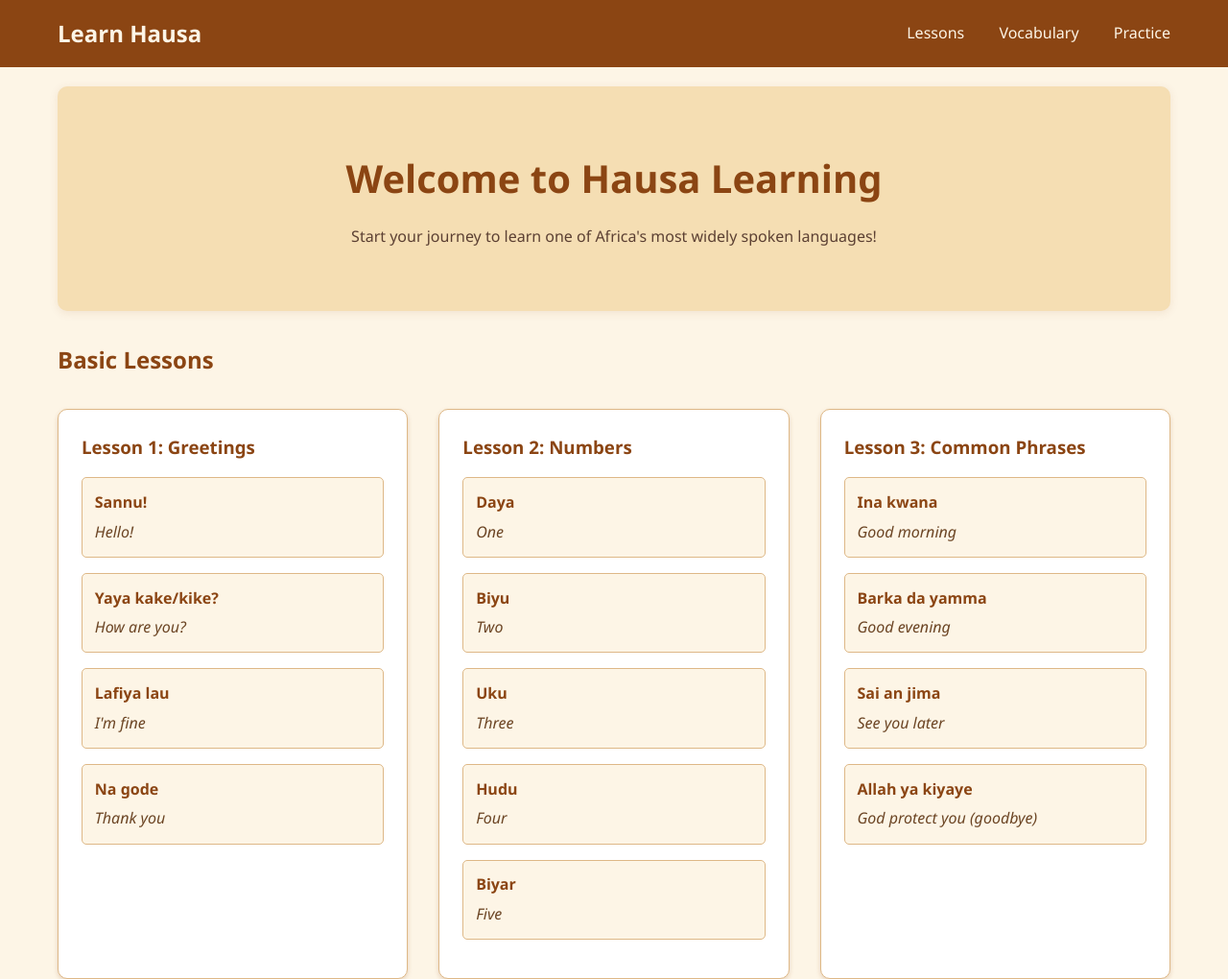
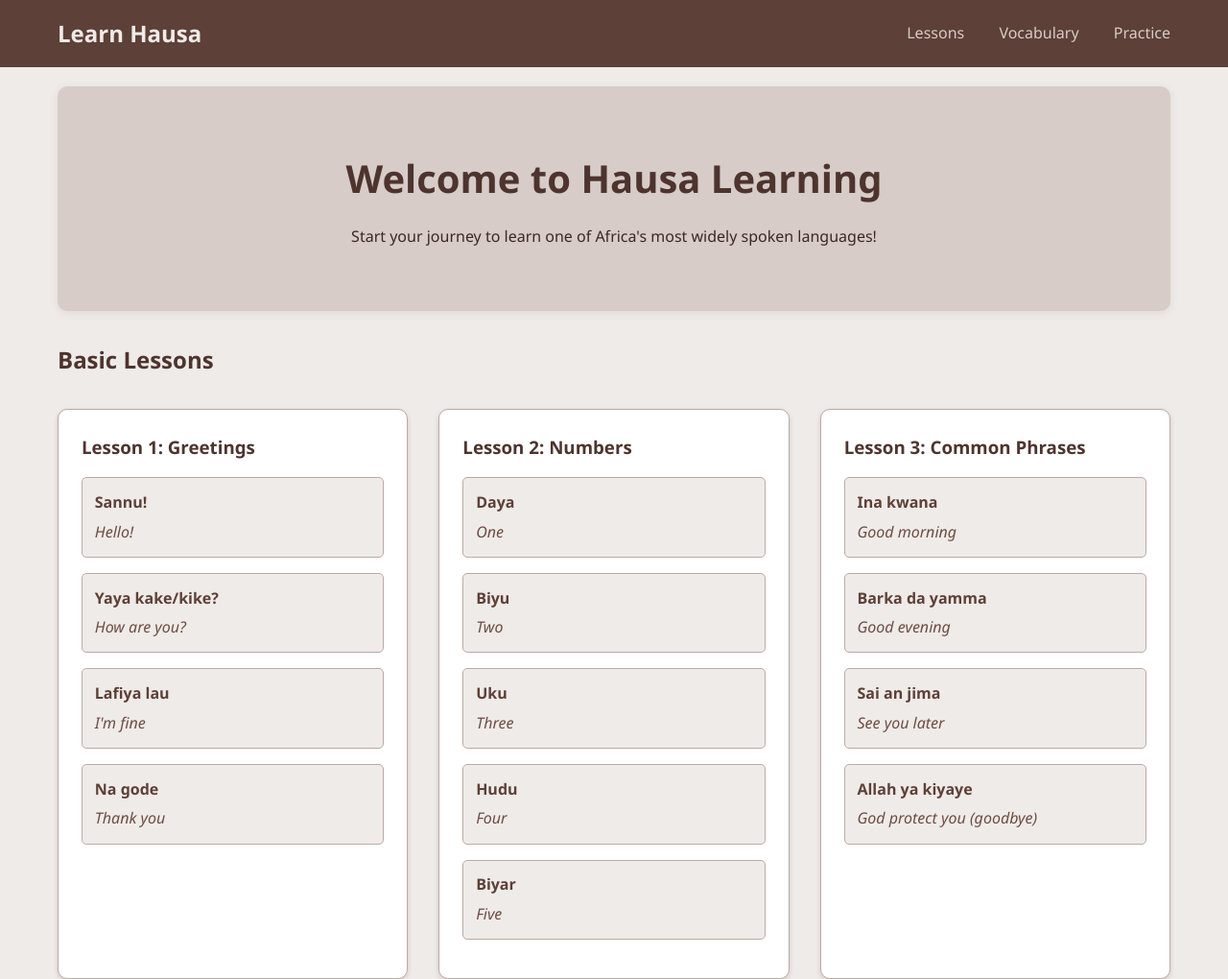
Before and after one commit to mohammadmc-141/hausa-learning, a plain HTML site: page index.html in a window 1280 px wide. Shown: the top 1020 px of the page at 96% size. Drawn offline with Linux system fonts and the light colour scheme.

Commit message:
Updated to new brown color scheme with Material Design colors

```diff
--- a/styles.css
+++ b/styles.css
@@ -7,13 +7,13 @@
 body {
     font-family: 'Segoe UI', Tahoma, Geneva, Verdana, sans-serif;
     line-height: 1.6;
-    color: #4A3728;
-    background-color: #FDF5E6;
+    color: #3E2723;
+    background-color: #EFEBE9;
 }
 
 header {
-    background-color: #8B4513;
-    color: #FDF5E6;
+    background-color: #5D4037;
+    color: #EFEBE9;
     padding: 1rem 0;
     position: sticky;
     top: 0;
@@ -30,14 +30,14 @@ nav {
 }
 
 .nav-links a {
-    color: #FDF5E6;
+    color: #D7CCC8;
     text-decoration: none;
     margin-left: 2rem;
     transition: color 0.3s;
 }
 
 .nav-links a:hover {
-    color: #DEB887;
+    color: #BCAAA4;
 }
 
 main {
@@ -49,20 +49,20 @@ main {
 .hero {
     text-align: center;
     padding: 4rem 0;
-    background-color: #F5DEB3;
+    background-color: #D7CCC8;
     border-radius: 10px;
     margin-bottom: 2rem;
-    box-shadow: 0 2px 10px rgba(139, 69, 19, 0.1);
+    box-shadow: 0 2px 10px rgba(93, 64, 55, 0.1);
 }
 
 .hero h2 {
     font-size: 2.5rem;
     margin-bottom: 1rem;
-    color: #8B4513;
+    color: #4E342E;
 }
 
 .hero p {
-    color: #5C4033;
+    color: #3E2723;
 }
 
 .lessons-section, .vocabulary-section, .practice-section {
@@ -70,7 +70,7 @@ main {
 }
 
 h2 {
-    color: #8B4513;
+    color: #4E342E;
     margin-bottom: 1.5rem;
 }
 
@@ -85,36 +85,37 @@ h2 {
     background-color: #FFFFFF;
     border-radius: 10px;
     padding: 1.5rem;
-    box-shadow: 0 2px 5px rgba(139, 69, 19, 0.2);
+    box-shadow: 0 2px 5px rgba(93, 64, 55, 0.2);
     transition: transform 0.3s;
-    border: 1px solid #DEB887;
+    border: 1px solid #BCAAA4;
 }
 
 .lesson-card:hover {
     transform: translateY(-5px);
+    box-shadow: 0 4px 10px rgba(93, 64, 55, 0.3);
 }
 
 .lesson-card h3 {
-    color: #8B4513;
+    color: #4E342E;
     margin-bottom: 1rem;
 }
 
 .phrase {
     margin: 1rem 0;
     padding: 0.8rem;
-    background-color: #FDF5E6;
+    background-color: #EFEBE9;
     border-radius: 5px;
-    border: 1px solid #DEB887;
+    border: 1px solid #BCAAA4;
 }
 
 .hausa {
     font-weight: bold;
-    color: #8B4513;
+    color: #5D4037;
     margin-bottom: 0.3rem;
 }
 
 .english {
-    color: #6B4423;
+    color: #6D4C41;
     font-style: italic;
 }
 
@@ -149,35 +150,37 @@ h2 {
     justify-content: center;
     background-color: #FFFFFF;
     border-radius: 10px;
-    box-shadow: 0 2px 5px rgba(139, 69, 19, 0.2);
-    border: 1px solid #DEB887;
+    box-shadow: 0 2px 5px rgba(93, 64, 55, 0.2);
+    border: 1px solid #BCAAA4;
 }
 
 .flashcard-back {
     transform: rotateY(180deg);
-    background-color: #F5DEB3;
+    background-color: #D7CCC8;
 }
 
 button {
-    background-color: #8B4513;
-    color: #FDF5E6;
+    background-color: #5D4037;
+    color: #EFEBE9;
     border: none;
     padding: 0.8rem 1.5rem;
     border-radius: 5px;
     cursor: pointer;
     font-size: 1rem;
-    transition: background-color 0.3s;
+    transition: all 0.3s ease;
 }
 
 button:hover {
-    background-color: #A0522D;
+    background-color: #6D4C41;
+    transform: translateY(-2px);
+    box-shadow: 0 2px 5px rgba(93, 64, 55, 0.3);
 }
 
 footer {
     text-align: center;
     padding: 2rem;
-    background-color: #8B4513;
-    color: #FDF5E6;
+    background-color: #5D4037;
+    color: #EFEBE9;
     margin-top: 3rem;
 }
 
```
